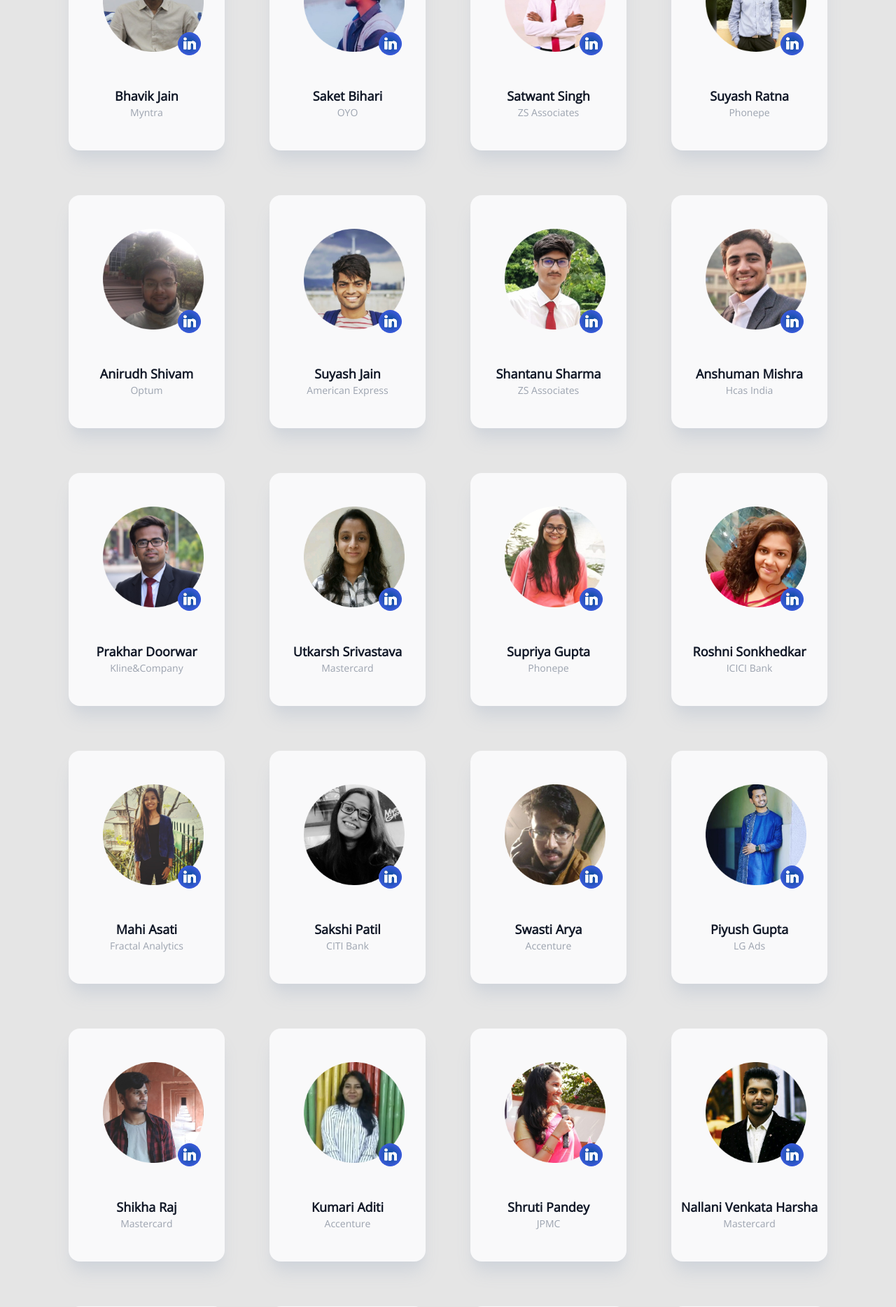
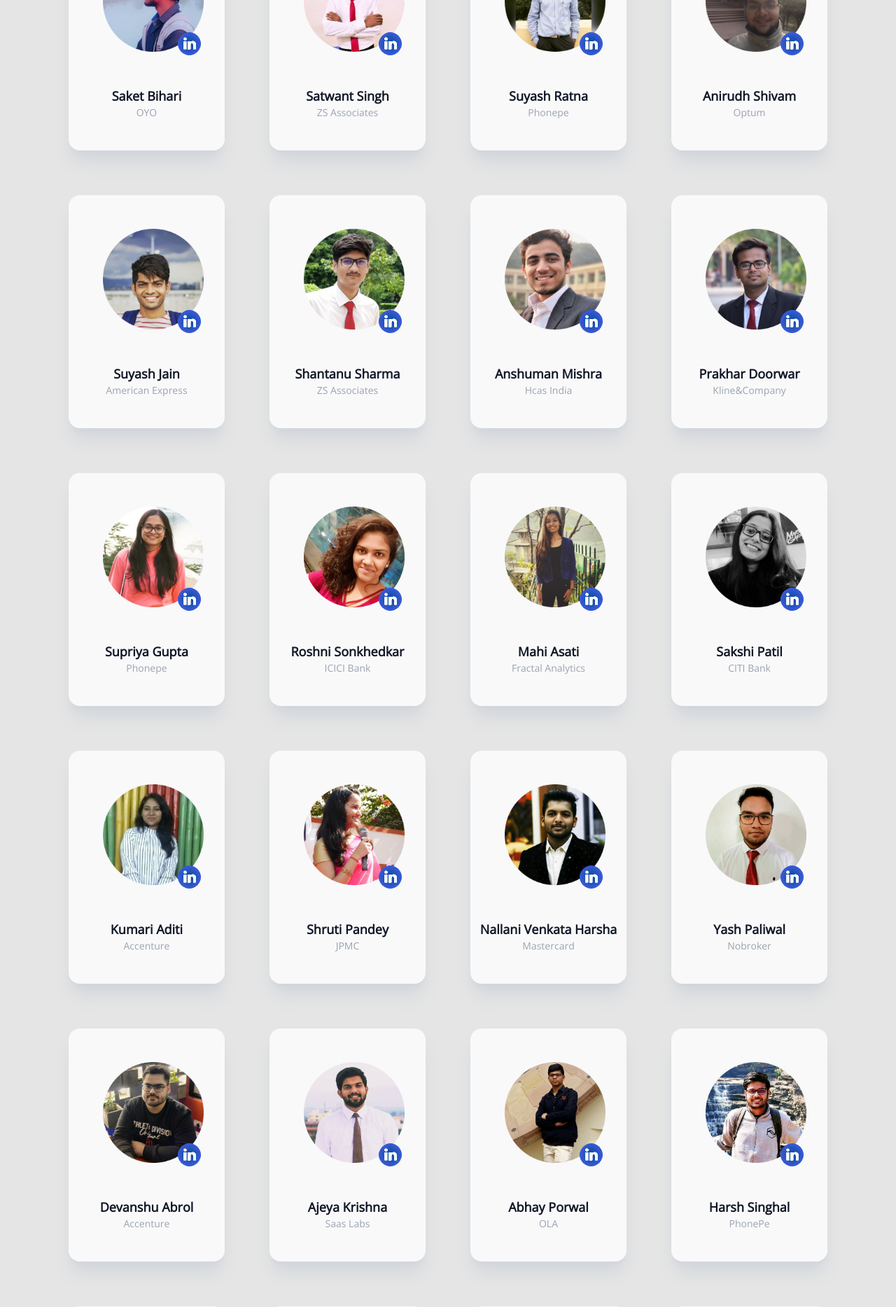
Before and after one commit to 100bhagya/mas-website-react, a React (Create React App) app: page /mentors in a window 1280 px wide. Shown: the part 1460-3328 px from the top of the page at 70% size. Built offline with nearby package versions, Linux system fonts and the light colour scheme.

Commit message:
corrected mentors list (#45)

```diff
--- a/src/data/MentorsData.js
+++ b/src/data/MentorsData.js
@@ -133,13 +133,7 @@
     position: "ICICI Bank",
     Link_linkedin: "https://www.linkedin.com/in/ashutosh-gupta-3b4654118/",
   },
-  {
-    id: 9,
-    name: "Bhavik Jain",
-    image: Arpit,
-    position: "Myntra",
-    Link_linkedin: "https://www.linkedin.com/in/bhavik-jain-335259157/",
-  },
+
   {
     id: 10,
     name: "Saket Bihari",
@@ -197,13 +191,7 @@
     position: "Kline&Company",
     Link_linkedin: "https://www.linkedin.com/in/prakhardoorwar/",
   },
-  {
-    id: 18,
-    name: "Utkarsh Srivastava",
-    image: Dhvani,
-    position: "Mastercard",
-    Link_linkedin: "https://www.linkedin.com/in/utkarsh-srivastava-06aa02117/",
-  },
+
   {
     id: 19,
     name: "Supriya Gupta",
@@ -231,27 +219,6 @@
     image: Sakshi,
     position: "CITI Bank",
     Link_linkedin: "https://www.linkedin.com/in/sakshi-patil/",
-  },
-  {
-    id: 23,
-    name: "Swasti Arya",
-    image: Divyansh,
-    position: "Accenture",
-    Link_linkedin: "https://www.linkedin.com/in/swasti-arya",
-  },
-  {
-    id: 24,
-    name: "Piyush Gupta",
-    image: Pushpak,
-    position: "LG Ads",
-    Link_linkedin: "https://www.linkedin.com/in/piyushiitk/",
-  },
-  {
-    id: 25,
-    name: "Shikha Raj",
-    image: Shivam,
-    Link_linkedin: "https://www.linkedin.com/in/shikha-raj/",
-    position: "Mastercard",
   },
   {
     id: 26,
```
